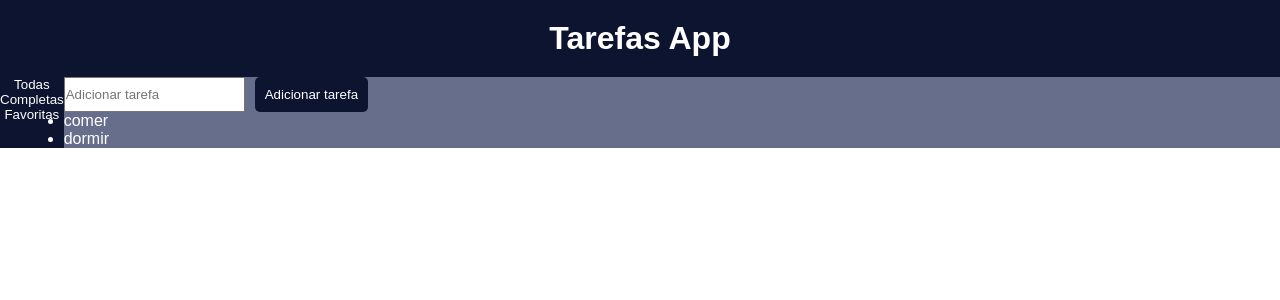
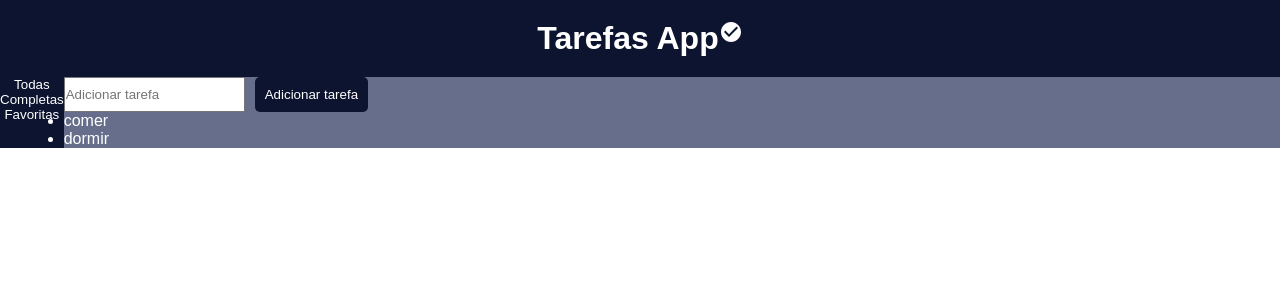
Before and after one commit to MariaLuizaVicentini/tarefas-ref-juliocode, a React (Vite) app: page / in a window 1280 px wide. Shown: the top 300 px of the page. Built offline with nearby package versions, Linux system fonts and the light colour scheme.

Commit message:
testando icones

```diff
--- a/src/App.jsx
+++ b/src/App.jsx
@@ -1,7 +1,9 @@
 import Sidebar from './assets/componentes/Sidebar'
 import Tarefas from './assets/componentes/Tarefas'
+import './App.css'
+
 import { useState } from 'react'
-import './App.css'
+import { CheckCircle } from '@mui/icons-material'
 
 function App() {
 
@@ -9,6 +11,7 @@ function App() {
     <div>
       <header>
         <h1>Tarefas App</h1>
+        <CheckCircle></CheckCircle>
       </header>
       <div className='container-conteudo'>
         <Sidebar/>
```
